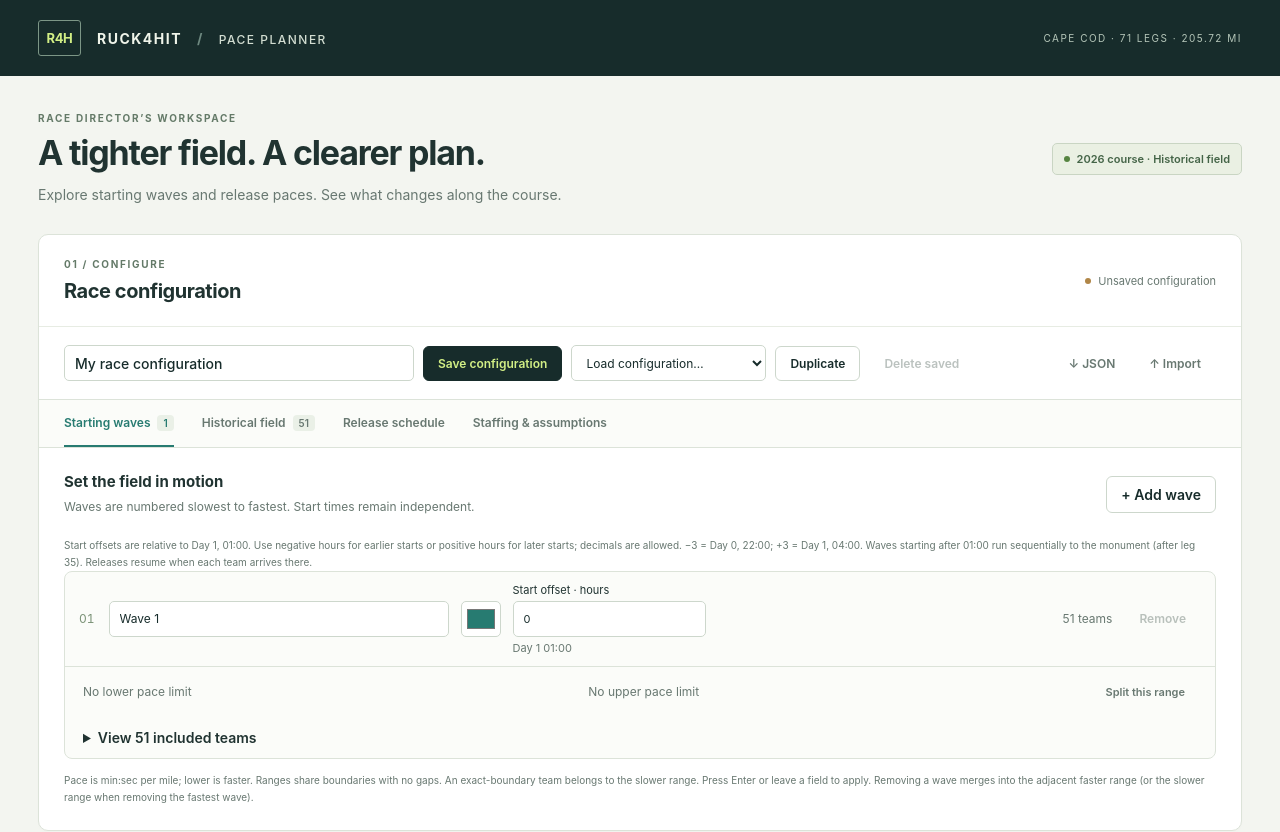
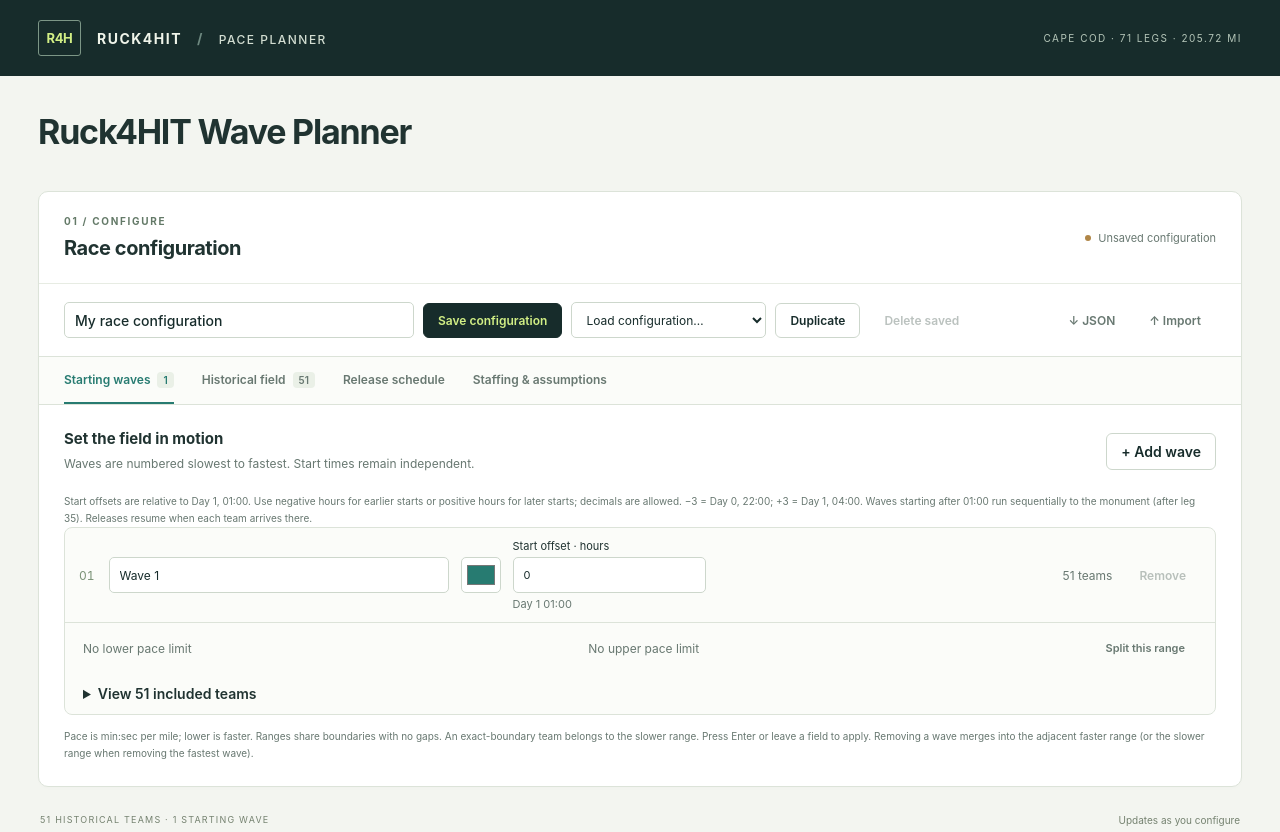
Before and after one commit to mhornmclane/WavePlanner, a React (Vite) app: page / in a window 1280 px wide. Shown: the top 832 px of the page. Built offline with nearby package versions, Linux system fonts and the light colour scheme.

Commit message:
Replace introductory banner with Ruck4HIT Wave Planner

```diff
--- a/src/App.tsx
+++ b/src/App.tsx
@@ -133,18 +133,7 @@ export default function App() {
       </header>
       <main>
         <div className="page-heading">
-          <div>
-            <div className="eyebrow">RACE DIRECTOR’S WORKSPACE</div>
-            <h1>A tighter field. A clearer plan.</h1>
-            <p>
-              Explore starting waves and release paces. See what changes along
-              the course.
-            </p>
-          </div>
-          <span className="badge">
-            <span className="live-dot" />
-            2026 course · Historical field
-          </span>
+          <h1>Ruck4HIT Wave Planner</h1>
         </div>
         <section className="panel" aria-labelledby="configure-title">
           <div className="section-head">
```
